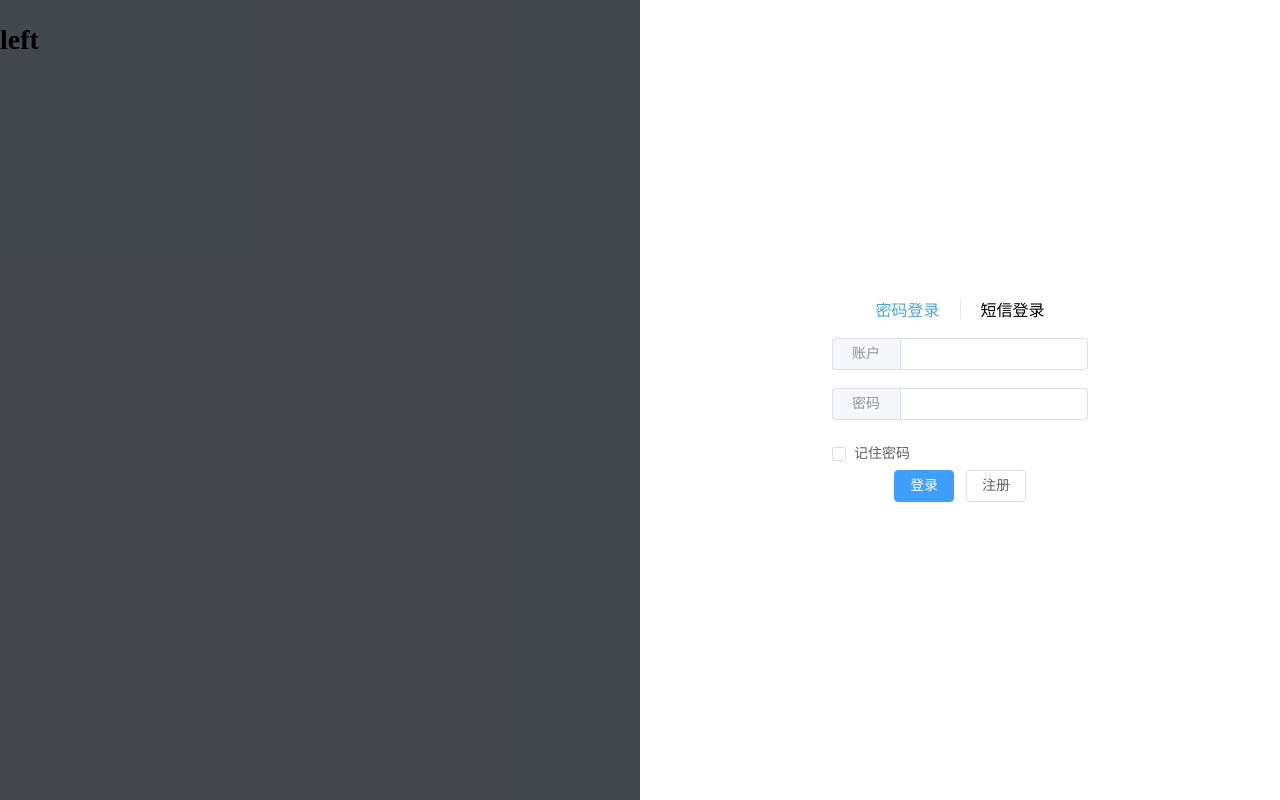
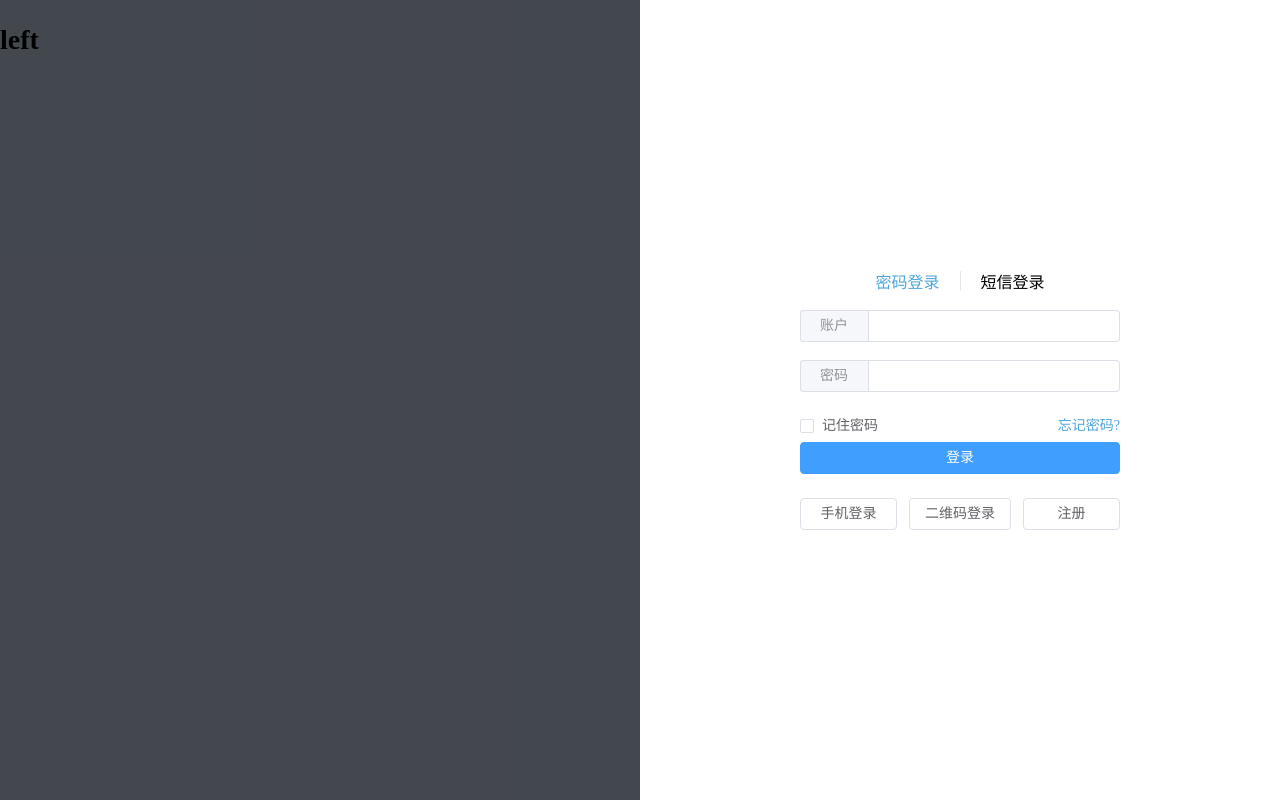
Before and after one commit to codezkx/vue3-stm, a Vue app: page /#/login in a window 1280 px wide. Built offline with nearby package versions, Linux system fonts and the light colour scheme.

Commit message:
feat: login组件布局

```diff
--- a/src/assets/style/common/base.scss
+++ b/src/assets/style/common/base.scss
@@ -76,3 +76,10 @@ body {
     margin-left: #{$count}px !important;
   }
 }
+
+@for $i from 1 through 10 {
+  $width: $i * 10;
+  .wh#{$width} {
+    width: $width * 1%;
+  }
+}
--- a/src/assets/style/common/common.scss
+++ b/src/assets/style/common/common.scss
@@ -11,16 +11,25 @@
   display: flex;
 }
 
+ .jb-space-between {
+  justify-content: space-between;
+ }
+
 .flex-center {
+  @extend .flex;
+  align-items: center;
+ }
+
+ .justify-center {
   @extend .flex;
   justify-content: center;
  }
 
- .align-center {
+.direction-center {
   @extend .flex;
   flex-direction: column;
   align-items: center;
- }
+}
 
  .bdR-4 {
   border-radius: 4px;
--- a/src/components/login/src/Authorization.vue
+++ b/src/components/login/src/Authorization.vue
@@ -1,6 +1,6 @@
 <template>
   <div class="vou-login-heder">
-    <div class="vou-pointer vou-user-none pdB12 flex-center">
+    <div class="vou-pointer vou-user-none pdB12 justify-center">
       <span
         :class="{active: isActive === 'pass' }"
         @click="onTab('pass')">密码登录</span>
@@ -34,25 +34,37 @@
         </el-input>
       </el-form-item>
     </el-form>
-    <div>
+    <div class="flex-center jb-space-between vou-pointer">
       <el-checkbox
         v-model="rememberm"
         true-label="1"
         false-label="0">记住密码</el-checkbox>
+      <span @click="resetPass" class="vou-reset-text">忘记密码?</span>
     </div>
-    <div class="flex-center">
+    <div class="justify-center pdB24">
       <el-button
-          type="primary"
-          @click="submitForm(accountRef)"
-          >
-          登录
-        </el-button>
+        class="wh100"
+        type="primary"
+        @click="submitForm(accountRef)"
+        >
+        登录
+      </el-button>
+    </div>
+    <!-- 第三方账号登录 -->
+    <div class="flex">
       <el-button
+        class="wh50"
+        @click="resetForm(accountRef)">手机登录</el-button>
+      <el-button
+        class="wh50"
+        @click="resetForm(accountRef)">二维码登录</el-button>
+      <el-button
+        class="wh50"
         @click="resetForm(accountRef)">注册</el-button>
     </div>
+    <div>
+
     </div>
-    <!-- 第三方账号登录 -->
-    <div>
   </div>
 </template>
 
@@ -116,6 +128,15 @@
     password: [{ validator: validatepassword, trigger: 'blur' }],
   });
 
+
+  const submitForm = (fromRef: FormInstance | undefined) => {
+    useRemember()
+  };
+
+  const resetForm = (fromRef: FormInstance | undefined) => {
+
+  };
+
   const getCookie = () => {
     // 先判断之前用户是否勾选记住密码
     const { cookieInfo } = useMultipleCookieStore(store)
@@ -139,22 +160,16 @@
     clearCookie('userName', 'password', 'rememberm')
   }
 
-  const submitForm = (fromRef: FormInstance | undefined) => {
-    useRemember()
-  };
+  const resetPass = () => {
 
-  const resetForm = (fromRef: FormInstance | undefined) => {
-
-  };
-
-
+  }
 
 </script>
 
 <style lang="scss">
   .vou-login-heder {
     position: relative;
-    width: 40%;
+    width: 50%;
     min-height: 200px;
     max-height: 260px;
     padding: 24px;
@@ -173,4 +188,10 @@
   .active {
     color: var(--vou-click-font-color)
   }
+
+  .vou-reset-text {
+    user-select: none;
+    font-size: 14px;
+    color: var(--vou-click-font-color);
+  }
 </style>
--- a/src/views/Login.vue
+++ b/src/views/Login.vue
@@ -7,7 +7,7 @@
         <LoginleftInformation />
       </el-col>
       <el-col
-        class="login-right-block flex-center align-center"
+        class="login-right-block justify-center direction-center"
         :span="12">
         <Authorization
           title="Log in to"/>
```
Also changed, not shown: src/components/common/divider/src/divider.vue (added, +12 -0 lines), src/components/common/divider/index.ts (added), src/components/common/divider/src/divider.ts (added).
